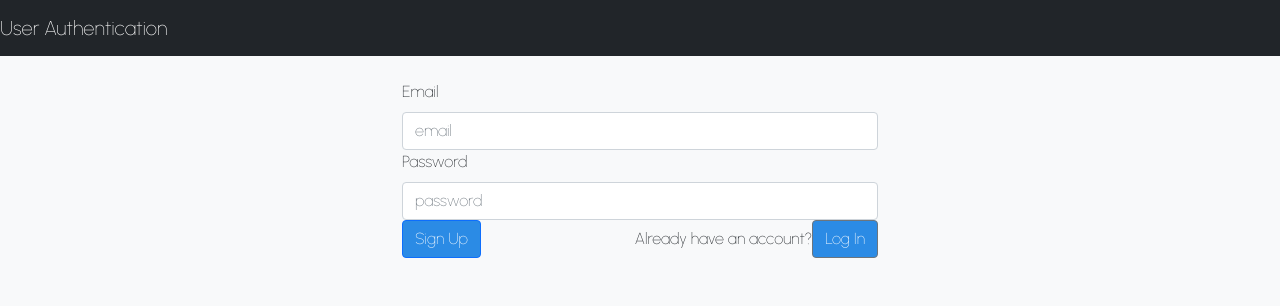
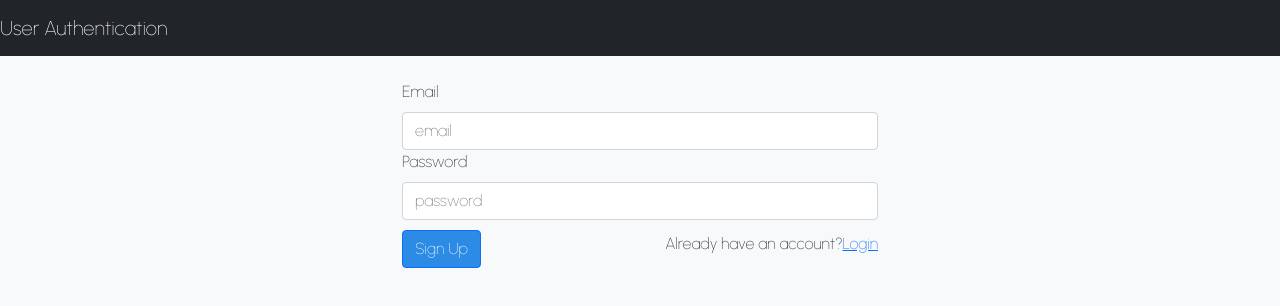
Before and after one commit to syedyaseenabbas/GeekCart, a React (Create React App) app: page /SignUp in a window 1280 px wide. Shown: the top 306 px of the page. Built offline with nearby package versions, Linux system fonts and the light colour scheme; no server answers.

Commit message:
fix: Login link

```diff
--- a/src/components/SignUp.tsx
+++ b/src/components/SignUp.tsx
@@ -39,17 +39,12 @@ const Signup:React.FC = () => {
         </Form.Group>
         <Row>
           <Col xs={4}>
-            <Button onClick={createAccount} type="button" style={{background: "#2b8be5"}}>
+            <Button onClick={createAccount} className="mt-10" type="button" style={{background: "#2b8be5",marginTop:"10px"}}>
               Sign Up
             </Button>
           </Col>
           <Col xs={8} className="d-flex justify-content-end align-items-center">
-          Already have an account?
-          <Link to="/Login">
-            <Button type="button" variant="secondary" style={{background: "#2b8be5"}}>
-            Log In
-            </Button>
-            </Link>
+            Already have an account? <Link to="/Login">Login</Link>
           </Col>
         </Row>
       </Form>
```
